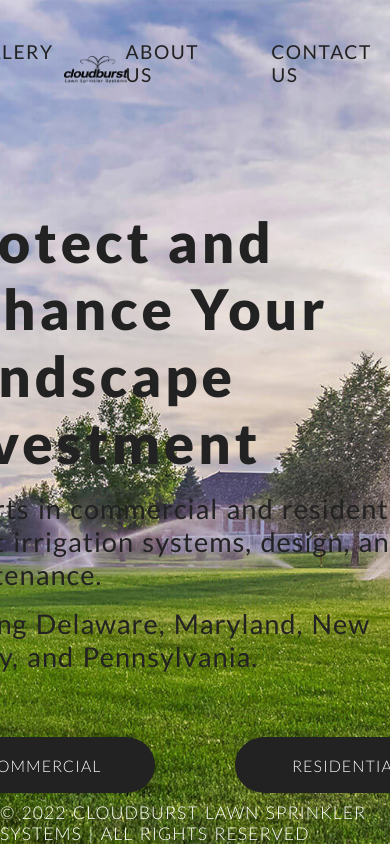
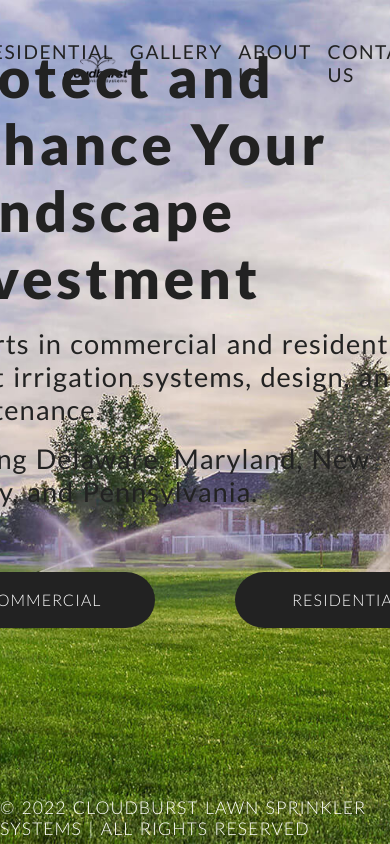
Before and after one commit to brendanmerritt1/cloudburst-sprinkler, a React (Create React App) app: page / in a window 390 px wide. Shown: the top 844 px of the page. Built offline with nearby package versions, Linux system fonts and the light colour scheme.

Commit message:
home page responsive for 2560px

```diff
--- a/src/styles/contact.css
+++ b/src/styles/contact.css
@@ -109,3 +109,11 @@ button:active {
   content: " *";
   color: red;
 }
+
+@media screen and (min-width: 2560px) {
+  .navigateButton {
+    font-size: 1.3rem;
+    width: 16rem;
+    height: 4rem;
+  }
+}
--- a/src/styles/home.css
+++ b/src/styles/home.css
@@ -26,7 +26,7 @@
     align-items: center;
     position: absolute;
     color: #222222;
-    top: 13rem;
+    top: 11vw;
     gap: 1rem;
 }
 
@@ -57,7 +57,25 @@
     font-weight: 300;
     font-size: 1.1rem;
     position: absolute;
-    bottom: 0;
+    bottom: 5px;
     word-spacing: 2px;
     letter-spacing: 1px;
 }
+
+@media screen and (min-width: 2560px) {
+    .homeCaptions {
+        top: 14vw;
+    }
+
+    .homeCaptionTitle {
+        font-size: 4.5rem;
+    }
+
+    .homeSubCaption {
+        font-size: 2.3rem;
+    }
+
+    .copyright {
+        font-size: 1.3rem;
+    }
+}
--- a/src/styles/navbar.css
+++ b/src/styles/navbar.css
@@ -18,11 +18,11 @@
 
 .navContainer {
     list-style: none;
-    width: 100vw;
+    width: 100%;
     display: flex;
     flex-direction: row;
     justify-content: flex-end;
-    gap: 4.5rem;
+    gap: 4vw;
     margin-right: 6rem;
 }
 
@@ -61,3 +61,21 @@
 .navItem:hover::after {
     width: 100%;
 }
+
+@media screen and (min-width: 2560px) {
+    .navbar {
+        font-size: 1.5rem;
+    }
+
+    .navContainer {
+        gap: 6vw;
+    }
+}
+
+@media screen and (min-width: 1920px) and (max-width: 2559px) {
+
+}
+
+@media screen and (min-width: 1440px) and (max-width: 1919px) {
+
+}
```
